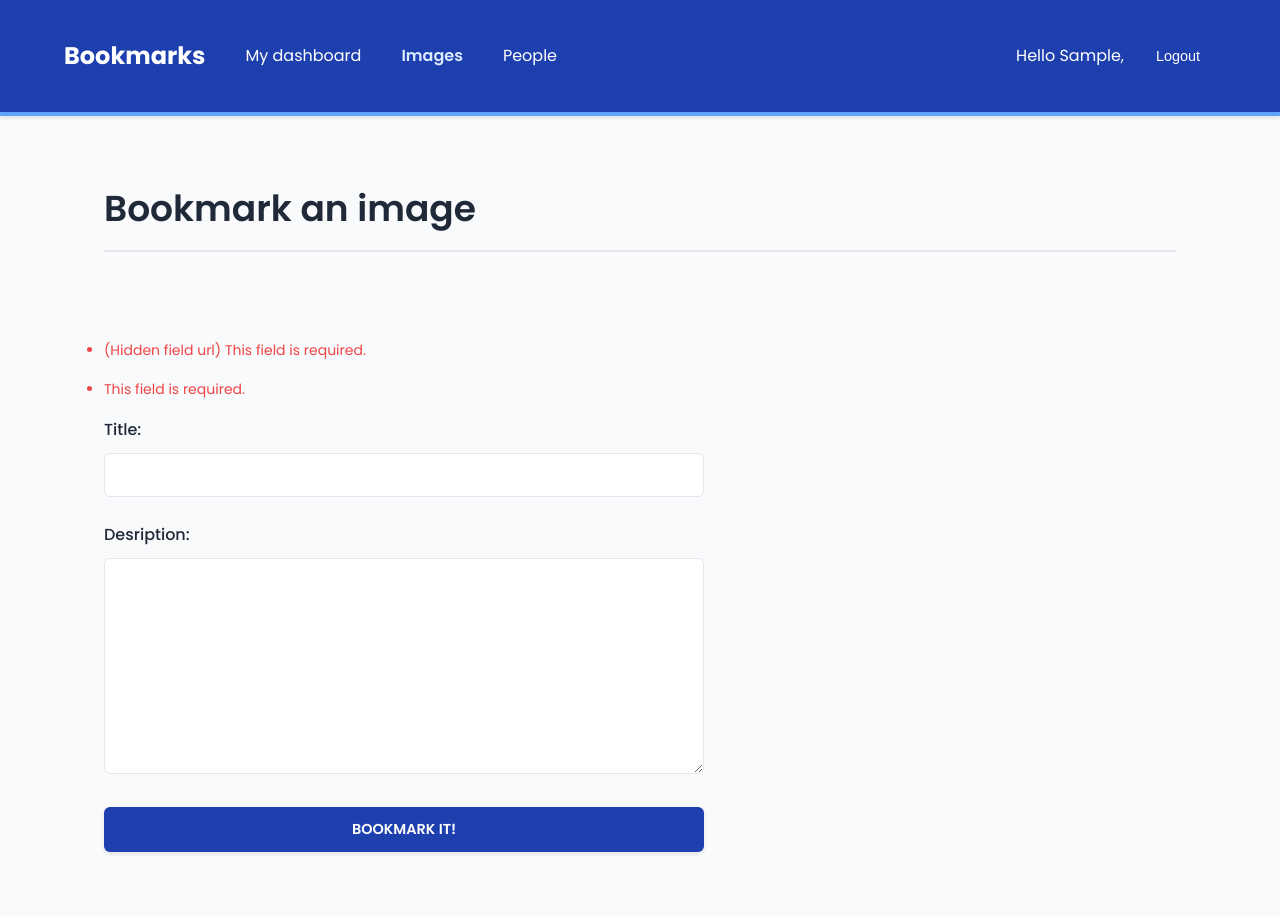
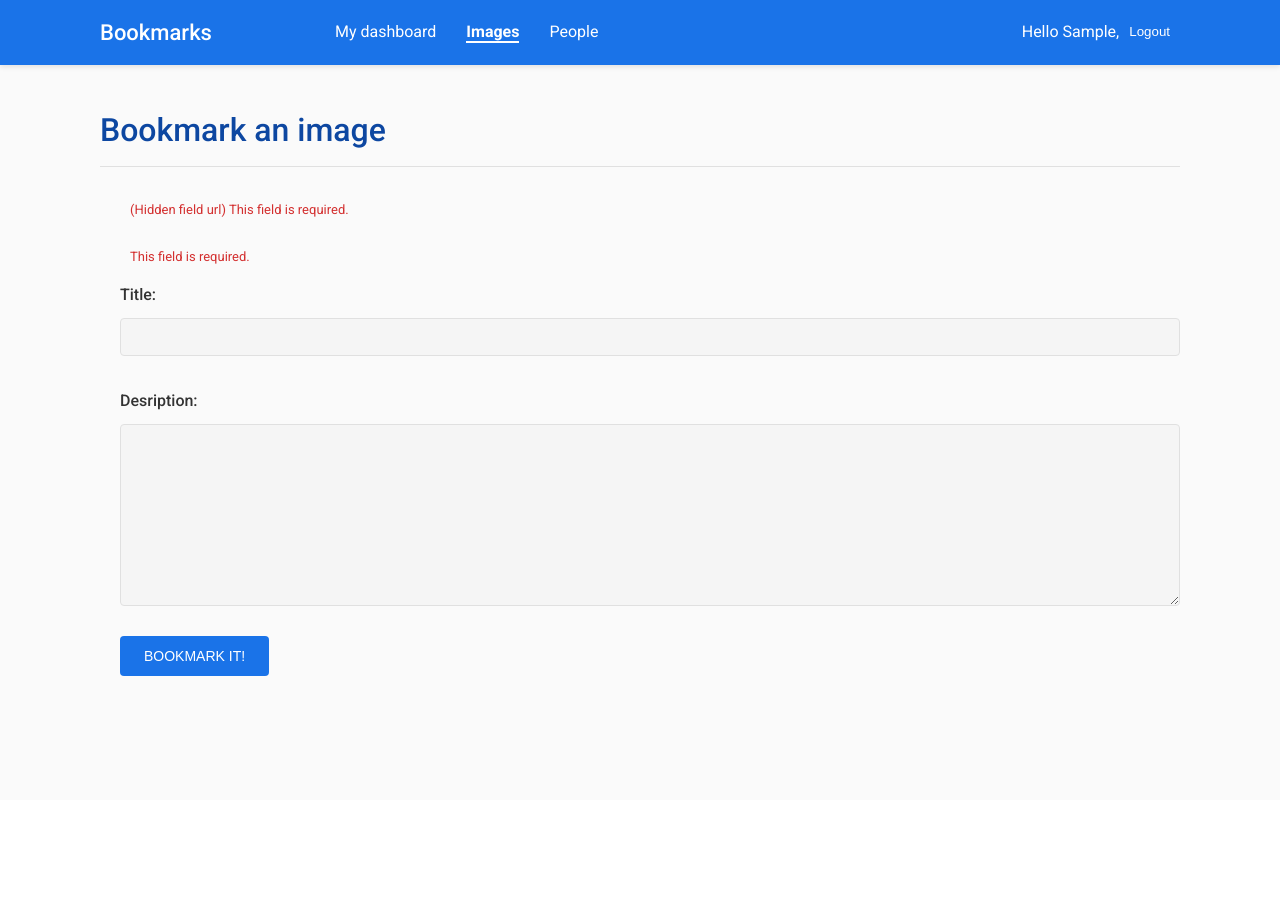
Before and after one commit to HashimThePassionate/Django-Projects-Hub, a Django app: page /images/create/ in a window 1280 px wide. After the commit the page ends 676 px from the top, so only its background shows below. Run offline with Django 5.2, Linux system fonts and the light colour scheme; the visitor is signed in with stand-in values (Sample User, id 1); parts of the project's set-up code (start-up, migrations or seed data) failed here and were passed over; some libraries are stand-ins or nearby versions.

Commit message:
📝 Update CSS Style

```diff
--- a/02_social_application/account/static/css/base.css
+++ b/02_social_application/account/static/css/base.css
@@ -1,133 +1,110 @@
-@import url('https://fonts.googleapis.com/css2?family=Poppins:wght@300;400;500;600;700&display=swap');
+@import url('https://fonts.googleapis.com/css2?family=Roboto:wght@300;400;500;700&display=swap');
 
 :root {
-    --primary-blue: #1E40AF;
-    --secondary-blue: #60A5FA;
-    --hover-blue: #3B82F6;
-    --light-blue: #DBEAFE;
-    --background: #F8FAFC;
-    --text-primary: #1F2937;
-    --text-secondary: #6B7280;
-    --border: #E5E7EB;
-    --success: #10B981;
-    --error: #EF4444;
-    --warning: #F59E0B;
-    --info: #60A5FA;
-}
-
-* {
-    margin: 0;
-    padding: 0;
-    box-sizing: border-box;
+  --primary-color: #1a73e8;
+  --primary-dark: #0d47a1;
+  --primary-light: #4fc3f7;
+  --accent-color: #03a9f4;
+  --text-on-light: #333333;
+  --text-on-dark: #ffffff;
+  --light-gray: #f5f5f5;
+  --border-color: #e0e0e0;
 }
 
 body {
-    font-family: 'Poppins', sans-serif;
-    background: var(--background);
-    color: var(--text-primary);
+  margin: 0;
+  padding: 0;
+  font-family: 'Roboto', sans-serif;
   line-height: 1.6;
+  color: var(--text-on-light);
+  background-color: #fafafa;
 }
 
 p {
   line-height: 1.8;
-    margin-bottom: 1rem;
 }
 
 a {
-    color: var(--secondary-blue);
+  color: var(--primary-color);
   text-decoration: none;
-    position: relative;
-    padding: 4px 8px;
-    transition: background-color 0.3s ease, color 0.3s ease;
+  transition: color 0.3s ease;
 }
 
 a:hover {
-    background-color: rgba(255, 255, 255, 0.2);
-    color: var(--secondary-blue);
-    border-radius: 4px;
-}
-
-/* Specific fix for login link in header to maintain blue color on hover */
-#header a[href*="login"],
-#header a[href*="login"]:hover {
-    color: var(--secondary-blue);
-}
-
-#header a[href*="login"]:hover {
-    color: var(--hover-blue); /* Maintains blue theme on hover */
-    background-color: rgba(255, 255, 255, 0.2);
+  color: var(--primary-dark);
 }
 
 h1, h2, h3, h4, h5, h6 {
-    font-weight: 600;
-    color: var(--text-primary);
+  font-weight: 500;
+  color: var(--primary-dark);
 }
 
 h1 {
-    font-size: 2.25rem;
-    border-bottom: 2px solid var(--border);
-    padding-bottom: 0.75rem;
-    margin: 1.5rem 0 2rem;
+  border-bottom: 1px solid var(--border-color);
+  padding: 0 0 10px 0;
+  margin: 10px 0 20px 0;
 }
 
 h2 {
-    font-size: 1.875rem;
-    margin: 2rem 0 1.5rem;
+  margin: 30px 0 20px;
 }
 
 ol {
-    line-height: 1.8;
-    margin: 1rem 0;
-    padding-left: 2rem;
+  line-height: 1.5;
 }
 
 #header {
-    background: var(--primary-blue);
-    color: white;
-    padding: 1rem 5%;
-    border-bottom: 4px solid var(--secondary-blue);
-    display: flex;
-    align-items: center;
-    box-shadow: 0 2px 4px rgba(0, 0, 0, 0.1);
+  padding: 15px 100px;
+  font-size: 16px;
+  background: var(--primary-color);
+  color: var(--text-on-dark);
+  box-shadow: 0 2px 5px rgba(0, 0, 0, 0.1);
+  overflow: auto;
 }
 
 #header .logo {
-    font-size: 1.5rem;
-    font-weight: 700;
-    color: white;
-    margin-right: 2rem;
+  float: left;
+  color: #ffffff;
+  font-size: 22px;
+  font-weight: 500;
+  margin-right: 10%;
 }
 
 #header ul.menu {
   list-style: none;
-    display: flex;
-    gap: 1.5rem;
+  float: left;
+  margin: 0;
+  padding: 0;
 }
 
 #header ul.menu li {
-    padding: 0.5rem 0;
+  float: left;
+  padding: 4px 15px;
 }
 
 #header ul.menu li.selected a,
 #header ul.menu li.selected a:hover {
-    color: var(--light-blue);
-    font-weight: 600;
+  color: white;
+  font-weight: bold;
+  border-bottom: 2px solid white;
 }
 
 #header a {
-    color: white;
+  color: var(--text-on-dark);
 }
 
 #header a:hover {
-    color: rgb(248, 248, 248);
-    background-color: rgba(255, 255, 255, 0.2);
+  color: var(--primary-light);
 }
 
 #header .user {
-    margin-left: auto;
-    display: flex;
-    align-items: center;
-    gap: 1rem;
+  float: right;
+  padding-top: 4px;
+}
+
+#header .user form {
+  display: inline;
+  float: right;
 }
 
 #header .user button {
@@ -135,273 +112,371 @@
   color: white;
   border: none;
   cursor: pointer;
-    font-size: 0.9rem;
-    padding: 0.5rem 1rem;
-    transition: background-color 0.3s ease;
+  float: left;
+  display: inline;
+  padding: 5px 10px;
+  transition: background 0.3s ease;
+  border-radius: 4px;
 }
 
 #header .user button:hover {
-    background: var(--secondary-blue);
-    border-radius: 4px;
+  background: rgba(255, 255, 255, 0.1);
 }
 
 #content {
-    padding: 2.5rem 5%;
+  padding: 30px 100px;
   max-width: 1200px;
   margin: 0 auto;
 }
 
-/* Forms */
+/* forms */
 form {
-    max-width: 600px;
-    margin: 1.5rem 0;
+  overflow: auto;
 }
 
 form p {
-    margin-bottom: 1.5rem;
+  width: 100%;
+  overflow: auto;
+  margin-bottom: 15px;
 }
 
 label {
-    display: block;
-    color: var(--text-primary);
+  float: left;
+  clear: both;
+  color: #333;
+  margin-bottom: 8px;
   font-weight: 500;
-    margin-bottom: 0.5rem;
 }
 
 input, textarea {
+  clear: both;
+  float: left;
+  margin: 0 0 15px;
+  background: var(--light-gray);
+  border: 1px solid var(--border-color);
+  border-radius: 4px;
+  padding: 10px;
+  font-size: 14px;
   width: 100%;
-    padding: 0.75rem;
-    border: 1px solid var(--border);
-    border-radius: 6px;
-    background: white;
-    font-size: 1rem;
-    transition: border-color 0.3s ease;
+  box-sizing: border-box;
+  transition: border 0.3s ease;
 }
 
 input:focus, textarea:focus {
+  border-color: var(--primary-color);
   outline: none;
-    border-color: var(--secondary-blue);
-    box-shadow: 0 0 0 3px var(--light-blue);
 }
 
 input[type=submit], a.button {
-    background: var(--primary-blue);
+  font-weight: 500;
+  background: var(--primary-color);
   color: white;
-    padding: 0.75rem 1.5rem;
-    border-radius: 6px;
+  padding: 12px 24px;
+  font-size: 14px;
+  text-transform: uppercase;
   border: none;
-    font-family: 'Poppins', sans-serif;
-    font-weight: 600;
-    font-size: 0.9rem;
-    text-transform: uppercase;
+  border-radius: 4px;
   cursor: pointer;
-    transition: background-color 0.3s ease, transform 0.1s ease;
-    box-shadow: 0 2px 4px rgba(0, 0, 0, 0.1);
+  transition: background 0.3s ease;
+  width: auto;
 }
 
 input[type=submit]:hover, a.button:hover {
-    background: var(--secondary-blue);
-    transform: translateY(-2px);
-}
-
-input[type=submit]:active, a.button:active {
-    transform: translateY(0);
-    box-shadow: 0 1px 2px rgba(0, 0, 0, 0.1);
+  background: var(--primary-dark);
 }
 
 .errorlist {
-    color: var(--error);
-    margin-bottom: 1rem;
-    font-size: 0.875rem;
+  color: #d32f2f;
+  float: left;
+  clear: both;
+  padding-left: 10px;
+  font-size: 13px;
 }
 
 .helptext {
-    color: var(--text-secondary);
-    font-size: 0.875rem;
-    margin-top: 0.5rem;
+  margin: 0 0 20px 0;
+  color: #757575;
+  clear: both;
+  float: left;
+  font-size: 13px;
 }
 
-/* Messages */
+/* messages */
 ul.messages {
-    max-width: 1200px;
-    margin: 1rem auto;
+  margin: 10px 100px;
   padding: 0;
-    list-style: none;
+  list-style-type: none;
 }
 
-ul.messages li {
-    padding: 1rem 1.5rem;
-    margin-bottom: 0.5rem;
-    border-radius: 6px;
-    color: white;
-    display: flex;
-    align-items: center;
-    justify-content: space-between;
+ul.messages li.success,
+ul.messages li.warning,
+ul.messages li.error,
+ul.messages li.info {
+  margin: 0 0 10px 0;
+  padding: 14px 20px;
+  list-style: none;
+  color: var(--text-on-dark);
+  border-radius: 4px;
+  box-shadow: 0 1px 3px rgba(0,0,0,0.12);
 }
 
-ul.messages li.success { background: var(--success); }
-ul.messages li.error { background: var(--error); }
-ul.messages li.warning { background: var(--warning); }
-ul.messages li.info { background: var(--info); }
+ul.messages li.success { background: #4caf50; }
+ul.messages li.success a { color: #e8f5e9; }
+
+ul.messages li.error { background: #f44336; }
+ul.messages li.error a { color: #ffebee; }
+
+ul.messages li.info { background: var(--primary-light); color: #fff; }
+ul.messages li.info a { color: #fff; }
+
+ul.messages li.warning { background: #ff9800; }
+ul.messages li.warning a { color: #fff; }
 
 ul.messages li a.close {
+  margin: 0;
+  float: right;
+  opacity: 0.8;
+  border: 0;
+  box-shadow: none;
+  text-shadow: none;
   color: white;
-    opacity: 0.8;
-    font-size: 0.875rem;
 }
 
 ul.messages li a.close:hover {
   opacity: 1;
 }
 
-/* Social Auth */
+.login-form {
+  float: left;
+  width: 60%;
+  padding: 20px;
+  background: white;
+  border-radius: 8px;
+  box-shadow: 0 2px 10px rgba(0,0,0,0.1);
+}
+
+/* social-auth */
 .social {
-    display: flex;
-    gap: 1rem;
+  float: right;
+  width: 35%;
 }
 
 .social li {
   list-style: none;
+  padding: 15px 20px;
+  margin: 0 0 15px 0;
+  border-radius: 4px;
+  transition: transform 0.2s ease;
+}
+
+.social li:hover {
+  transform: translateY(-2px);
 }
 
 .social li a {
+  width: 100%;
+  height: 100%;
   display: block;
-    padding: 0.75rem 1.5rem;
-    border-radius: 6px;
-    color: white;
-    font-weight: 500;
+  color: #fff;
+  text-align: center;
 }
 
-.social li.google { background: #DB4437; }
-.social li.google:hover { background: #C1352F; }
+.social li.google {
+  background: #DB4437;
+  box-shadow: 0 2px 5px rgba(219, 68, 55, 0.3);
+}
 
-/* Images */
+/* images */
 .image-preview, .image-detail {
   max-width: 300px;
-    margin: 0 1.5rem 1.5rem 0;
+  float: left;
+  margin: 0 20px 20px 0;
   border-radius: 8px;
   overflow: hidden;
+  box-shadow: 0 2px 10px rgba(0,0,0,0.1);
 }
 
-/* Images */
+.image-detail {
+  margin-top: 20px;
+}
+
+.image-info div {
+  padding: 20px 0;
+  overflow: auto;
+}
+
+.count {
+  color: #757575;
+  border: 2px solid var(--primary-color);
+  border-radius: 26px;
+  padding: 10px 20px;
+  margin: 20px 10px 0;
+  display: inline-block;
+}
+
+a.like, a.follow {
+  float: right;
+  margin-top: -8px;
+  background: var(--primary-color);
+  color: white;
+  padding: 8px 15px;
+  border-radius: 4px;
+  transition: background 0.3s ease;
+}
+
+a.like:hover, a.follow:hover {
+  background: var(--primary-dark);
+}
+
 #image-list {
+  overflow: hidden;
   display: flex;
   flex-wrap: wrap;
-    gap: 1.5rem;
+  gap: 20px;
   justify-content: flex-start;
 }
 
 #image-list .image {
-    width: 240px;
-    margin: 0;
+  width: 220px;
+  height: 300px;
+  background: white;
   border-radius: 8px;
-    background: white;
-    box-shadow: 0 2px 8px rgba(0, 0, 0, 0.1);
   overflow: hidden;
-    transition: transform 0.3s ease, box-shadow 0.3s ease; /* Animation ke liye transition */
+  box-shadow: 0 2px 10px rgba(0,0,0,0.1);
+  transition: transform 0.3s ease, box-shadow 0.3s ease;
 }
 
 #image-list .image:hover {
-    transform: translateY(-5px); /* Upar 5px move hoga hover par */
-    box-shadow: 0 6px 12px rgba(0, 0, 0, 0.2); /* Shadow thoda zyada hoga */
+  transform: translateY(-5px);
+  box-shadow: 0 5px 15px rgba(0,0,0,0.2);
 }
 
 #image-list img {
   width: 100%;
-    height: 240px;
+  height: 220px;
   object-fit: cover;
-    transition: opacity 0.3s ease; /* Image opacity change ke liye transition */
-}
-
-#image-list .image:hover img {
-    opacity: 0.9; /* Hover par thodi transparency */
 }
 
 #image-list .info {
-    padding: 1rem;
+  padding: 15px;
 }
 
-#image-list .info .title {
-    color: var(--text-primary);
-    text-decoration: none;
-    transition: color 0.3s ease; /* Title color change ke liye transition */
+#image-list .info a {
+  color: var(--primary-color);
+  font-weight: 500;
 }
 
-#image-list .info .title:hover {
-    color: var(--secondary-blue); /* Hover par blue color */
+.image-likes {
+  display: flex;
+  flex-wrap: wrap;
 }
 
-/* Animation Effect */
-#image-list .image {
-    animation: fadeIn 0.5s ease-in-out; /* Fade-in animation */
+.image-likes div {
+  padding: 10px;
+  text-align: center;
+  width: 120px;
 }
 
-@keyframes fadeIn {
-    0% { opacity: 0; transform: translateY(20px); }
-    100% { opacity: 1; transform: translateY(0); }
+.image-likes img {
+  width: 100px;
+  height: 100px;
+  border-radius: 50%;
+  object-fit: cover;
+  box-shadow: 0 2px 5px rgba(0,0,0,0.1);
+  transition: transform 0.2s ease;
 }
 
-/* Responsive Design */
-@media (max-width: 768px) {
-    #image-list .image {
-        width: 100%;
-        max-width: 300px;
-        margin: 0 auto;
+.image-likes img:hover {
+  transform: scale(1.05);
 }
+
+/* users */
+#people-list {
+  display: flex;
+  flex-wrap: wrap;
+  gap: 20px;
 }
-/* Users */
+
+#people-list img {
+  width: 150px;
+  height: 150px;
+  border-radius: 50%;
+  margin-bottom: 15px;
+  object-fit: cover;
+  box-shadow: 0 2px 10px rgba(0,0,0,0.1);
+  transition: transform 0.2s ease;
+}
+
+#people-list img:hover {
+  transform: scale(1.05);
+}
+
 #people-list .user {
-    width: 200px;
-    margin: 0 0.75rem 1.5rem;
+  width: 180px;
+  overflow: auto;
+  padding: 15px;
+  background: white;
+  border-radius: 8px;
+  box-shadow: 0 2px 10px rgba(0,0,0,0.1);
+  transition: transform 0.3s ease;
   text-align: center;
 }
 
-#people-list img {
-    width: 160px;
-    height: 160px;
-    border-radius: 50%;
-    margin-bottom: 1rem;
+#people-list .user:hover {
+  transform: translateY(-5px);
+}
+
+#people-list .info {
+  text-align: center;
 }
 
 img.user-detail {
-    width: 120px;
-    height: 120px;
+  border-radius: 50%;
+  float: left;
+  width: 180px;
+  height: 180px;
+  object-fit: cover;
+  margin-right: 30px;
+  box-shadow: 0 2px 10px rgba(0,0,0,0.1);
 }
 
-/* Actions */
+.profile-info {
+  float: left;
+  overflow: auto;
+  margin-right: 20px;
+}
+
+.image-container {
+  margin-top: 40px;
+}
+
+/* actions */
+.action {
+  clear: both;
+  overflow: auto;
+  padding: 15px;
+  margin-bottom: 20px;
+  background: white;
+  border-radius: 8px;
+  box-shadow: 0 2px 8px rgba(0,0,0,0.08);
+  transition: transform 0.2s ease;
+}
+
+.action:hover {
+  transform: translateY(-2px);
+  box-shadow: 0 4px 12px rgba(0,0,0,0.12);
+}
+
 .action .images {
-    margin: 0 1rem 1rem 0;
+  float: left;
+  margin: 0 15px 10px 0;
+  border-radius: 4px;
+  overflow: hidden;
 }
 
 .action .date {
-    color: var(--text-secondary);
-    font-size: 0.875rem;
+  font-style: italic;
+  color: #757575;
+  font-size: 13px;
+  margin-top: 5px;
 }
-
-/* Responsive Design */
-@media (max-width: 768px) {
-    #header {
-        flex-direction: column;
-        align-items: flex-start;
-        padding: 1rem;
-    }
-
-    #header .user {
-        margin-left: 0;
-        margin-top: 1rem;
-    }
-
-    #header ul.menu {
-        flex-direction: column;
-        gap: 0.5rem;
-    }
-
-    #content {
-        padding: 1.5rem;
-    }
-
-    #image-list .image {
-        width: 100%;
-        margin: 0 0 1.5rem;
-    }
-}
```
Lines whose indentation alone changed are shown as unchanged.
